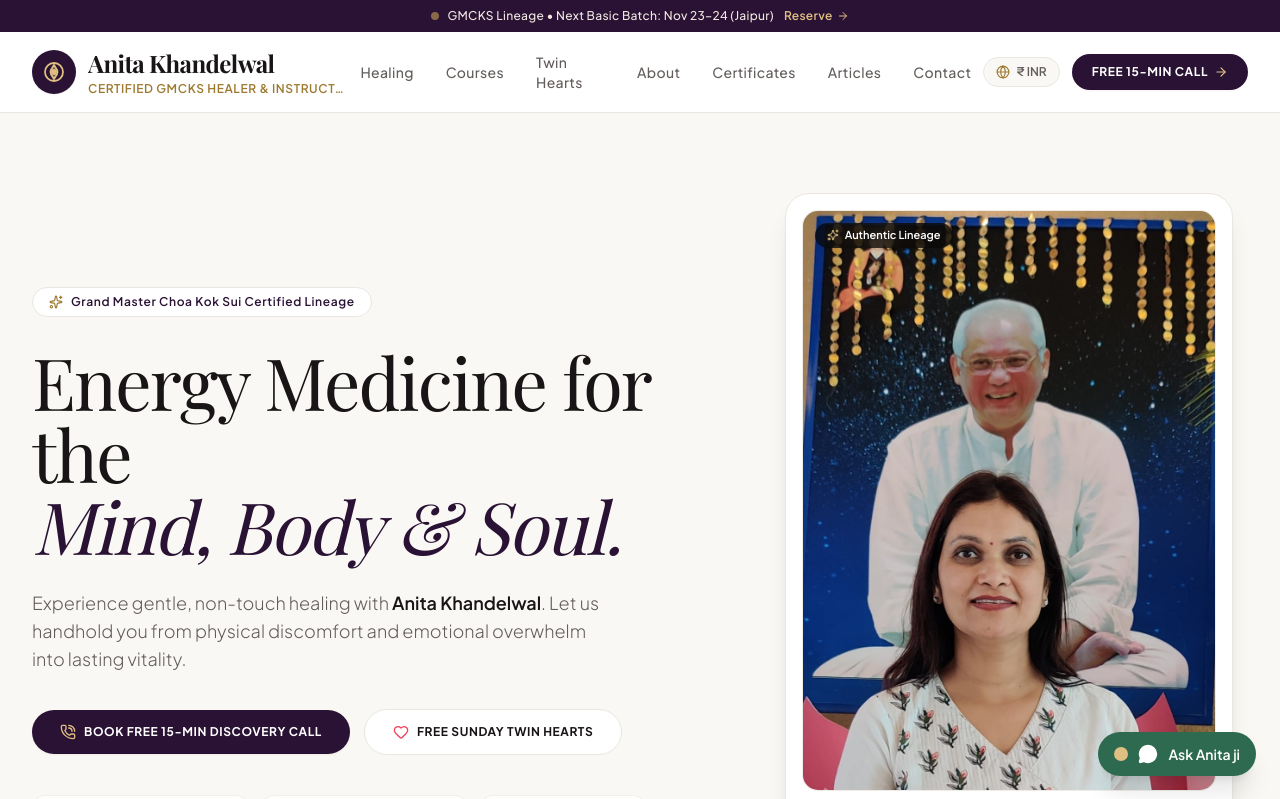
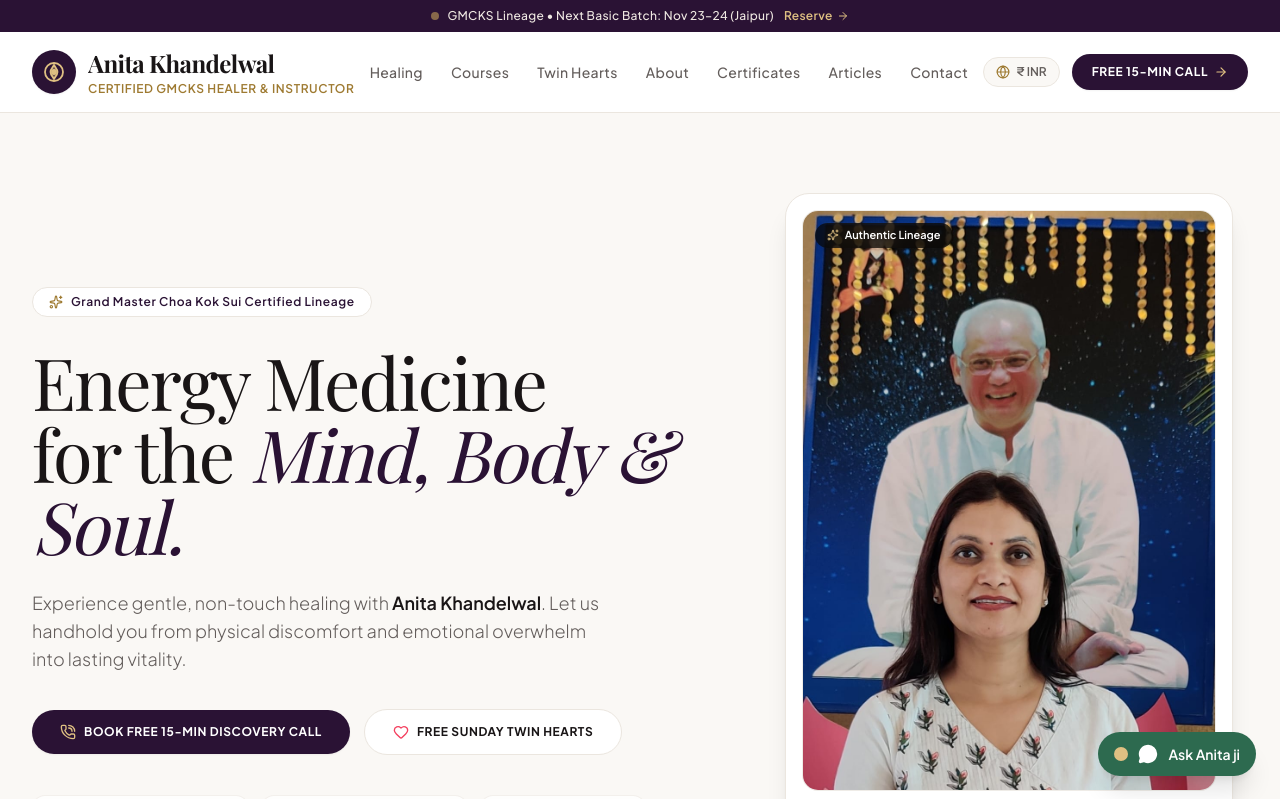
Before and after one commit to anaghkhandelwal/anita-pranic-healing, a React (Vite) app: page / in a window 1280 px wide. Shown: the top 799 px of the page. Built offline with nearby package versions, Linux system fonts and the light colour scheme; a web font is replaced by a local one.

Commit message:
fix(ui): eliminate navbar subtitle truncation and rebalance hero headline line break

```diff
--- a/src/components/Navbar.jsx
+++ b/src/components/Navbar.jsx
@@ -40,8 +40,8 @@ export default function Navbar() {
 
       <div className="max-w-7xl mx-auto px-3 sm:px-6 lg:px-8">
         <div className="flex items-center justify-between h-16 sm:h-20 gap-2">
-          {/* Logo & Identity - Gracefully Shrinks on Mobile */}
-          <Link to="/" className="flex items-center gap-2 sm:gap-3 shrink min-w-0 group">
+          {/* Logo & Identity - Full width on desktop, flexible on mobile */}
+          <Link to="/" className="flex items-center gap-2 sm:gap-3 shrink lg:shrink-0 min-w-0 group">
             <div className="w-9 h-9 sm:w-11 sm:h-11 rounded-full bg-primary flex items-center justify-center text-gold-light shadow-sm group-hover:scale-105 transition-transform shrink-0">
               <svg className="w-5 h-5 sm:w-6 sm:h-6" viewBox="0 0 24 24" fill="none" stroke="currentColor" strokeWidth="1.8">
                 <circle cx="12" cy="12" r="9" />
@@ -53,14 +53,14 @@ export default function Navbar() {
               <span className="font-serif text-lg sm:text-2xl font-bold tracking-tight text-ink group-hover:text-primary transition-colors block leading-tight truncate">
                 Anita Khandelwal
               </span>
-              <span className="text-[11px] sm:text-xs font-semibold uppercase tracking-wider text-gold-dark block mt-0.5 truncate">
+              <span className="text-[11px] sm:text-xs font-semibold uppercase tracking-wider text-gold-dark block mt-0.5 truncate lg:overflow-visible">
                 Certified GMCKS Healer & Instructor
               </span>
             </div>
           </Link>
 
           {/* Desktop Navigation */}
-          <nav className="hidden lg:flex items-center gap-4 xl:gap-6">
+          <nav className="hidden lg:flex items-center gap-3 xl:gap-5">
             {navLinks.map((link) => (
               <Link
                 key={link.path}
--- a/src/pages/HomePage.jsx
+++ b/src/pages/HomePage.jsx
@@ -106,8 +106,8 @@ export default function HomePage() {
 
               {/* Heading with generous line-height */}
               <h1 ref={headingRef} className="font-serif text-4xl sm:text-5xl lg:text-6xl xl:text-7xl font-normal tracking-tight text-ink leading-[1.15] sm:leading-[1.18]">
-                Energy Medicine for the <br className="hidden sm:inline" />
-                <span className="italic font-normal text-primary">Mind, Body & Soul.</span>
+                Energy Medicine <br className="hidden sm:inline" />
+                for the <span className="italic font-normal text-primary">Mind, Body &amp; Soul.</span>
               </h1>
 
               {/* Subtitle */}
```
